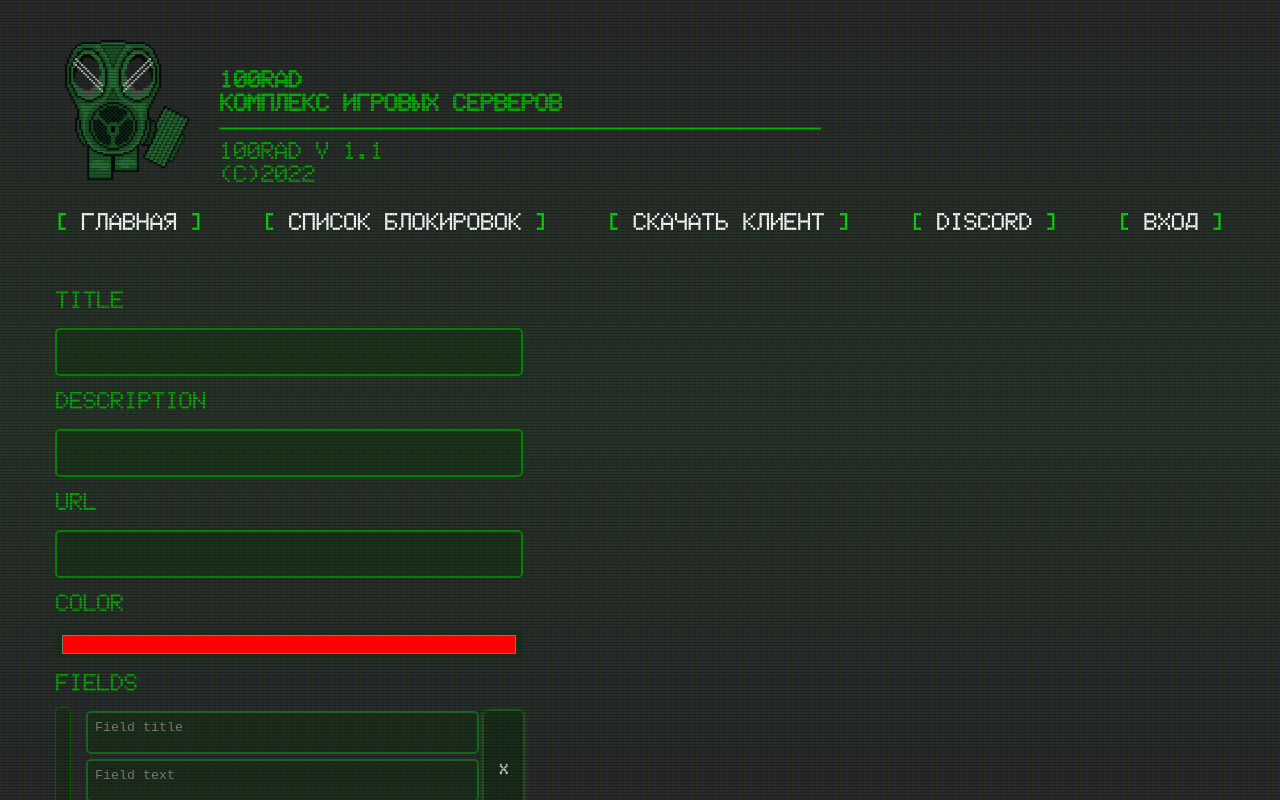
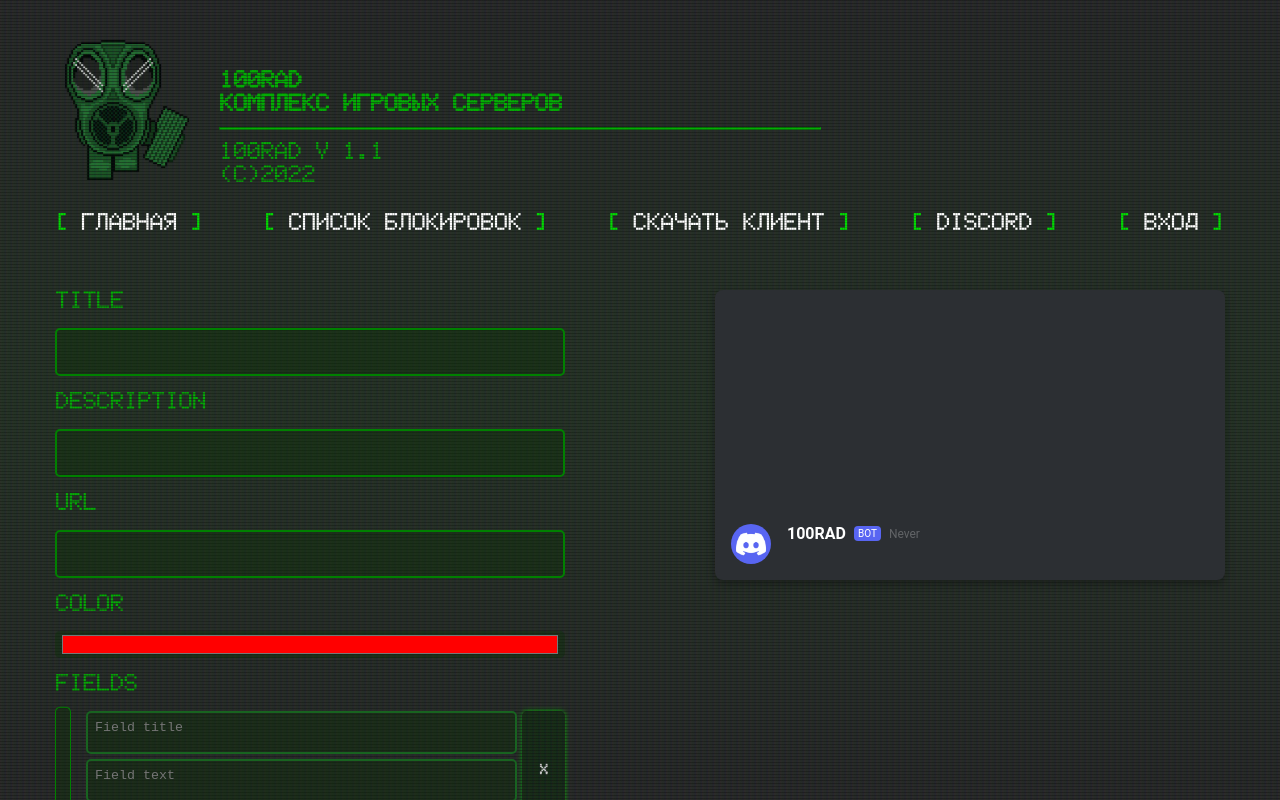
Before and after one commit to rr1me/sn-project, a React (Create React App) app in the folder webpage/: page /embed in a window 1280 px wide. Shown: the top 800 px of the page. Built offline with nearby package versions, Linux system fonts and the light colour scheme.

Commit message:
message preview skelet, position sticky mimic logic

```diff
--- a/webpage/src/Components/EmbedConstructor/EmbedConstructor.js
+++ b/webpage/src/Components/EmbedConstructor/EmbedConstructor.js
@@ -1,12 +1,34 @@
 import './EmbedConstructor.sass';
-import {memo, useMemo, useState} from "react";
+import {memo, useEffect, useMemo, useRef, useState} from "react";
 import AutoresizableTextarea from "../AutoresizableTextarea/AutoresizableTextarea";
 import {useDispatch, useSelector} from "react-redux";
 import {embedActions} from "../redux/embedSlice";
 
+import avatar from './avatar.png';
+
 const {addField, removeField, setAnyField, setFieldBlock, fourInputsReducer, setFooter} = embedActions;
 
 const EmbedConstructor = () => {
+    const previewRef = useRef();
+    const messageRef = useRef();
+
+    useEffect(() => {
+        const eventConsole = () => {
+            const topPreview = previewRef.current?.parentElement.getBoundingClientRect().top
+            if (topPreview < 35)
+            {
+                const data = -topPreview + 35;
+                previewRef.current?.setAttribute('style', 'transform: translate3D(0, ' + data + 'px,0)')
+            }else{
+                previewRef.current?.setAttribute('style', 'transform: translate3D(0,0,0)')
+            }
+        };
+
+        document.addEventListener('scroll', eventConsole);
+
+        return () => document.removeEventListener('scroll', eventConsole);
+    }, []);
+
     const dispatch = useDispatch();
 
     const {title, description, url, color, fields, timestamp, image, thumbnail, author, footer} = useSelector(state => state.embedSlice);
@@ -63,6 +85,21 @@
                     </div>
                 </div>
             </div>
+            <div className='preview' ref={previewRef}>
+                <div className='message' ref={messageRef}>
+                    <div className='avatar'>
+                        <img src={avatar}/>
+                    </div>
+                    <div className='bot'>
+                        <div className='name'>
+                            <b>100RAD</b>
+                            <div className='tag'>BOT</div>
+                            <div className='date'>Never</div>
+                        </div>
+
+                    </div>
+                </div>
+            </div>
         </div>
     )
 };
--- a/webpage/src/Components/EmbedConstructor/EmbedConstructor.sass
+++ b/webpage/src/Components/EmbedConstructor/EmbedConstructor.sass
@@ -4,8 +4,67 @@
 .embedConstructor
   padding: 15px
 
+  display: grid
+  grid-template-columns: 1fr 1fr
+  gap: 150px
+
+  .preview
+    z-index: 1
+    background-color: #2c2f33
+    box-shadow: 0 4px 8px rgb(0 0 0 / 30%)
+    border-radius: 8px
+
+    min-height: 258px
+    height: max-content
+
+    display: flex
+    flex-direction: column
+    justify-content: flex-end
+
+    padding: 16px
+
+    top: 0
+    position: sticky
+    position: -webkit-sticky
+
+    .message
+      display: flex
+      gap: 16px
+
+      .bot
+        .name
+          color: white
+          display: flex
+          align-items: center
+
+          gap: 8px
+          font: 16px "Roboto"
+          font-variant-ligatures: no-common-ligatures
+
+          .tag
+            background-color: #5865f2
+            padding: 2px 4px
+            font-size: 10px
+            border-radius: 4px
+          .date
+            font-size: 12px
+            opacity: .25
+
+
+      .avatar
+        height: 40px
+        width: 40px
+        border-radius: 50%
+        overflow: hidden
+        img
+          width: 100%
+          height: 100%
+          object-fit: cover
+          object-position: center
+
   @mixin inputFields
-    z-index: 1
+    position: relative
+    z-index: 4
     resize: none
     background-color: var(--bg-color-extradark-green)
     border-radius: var(--border-radius)
@@ -27,7 +86,7 @@
           border: 2px solid var(--color-mid-green)
 
     .tab
-      z-index: -1
+      z-index: 4
       background-color: var(--bg-color-extradark-green)
       border-radius: var(--border-radius)
       border: 1px solid green
@@ -39,7 +98,7 @@
     flex-direction: column
     gap: 15px
 
-    width: 40%
+    //width: 40%
 
     .footer
       .footerFields
```
Also changed, not shown: webpage/src/Components/EmbedConstructor/avatar.png (added).
